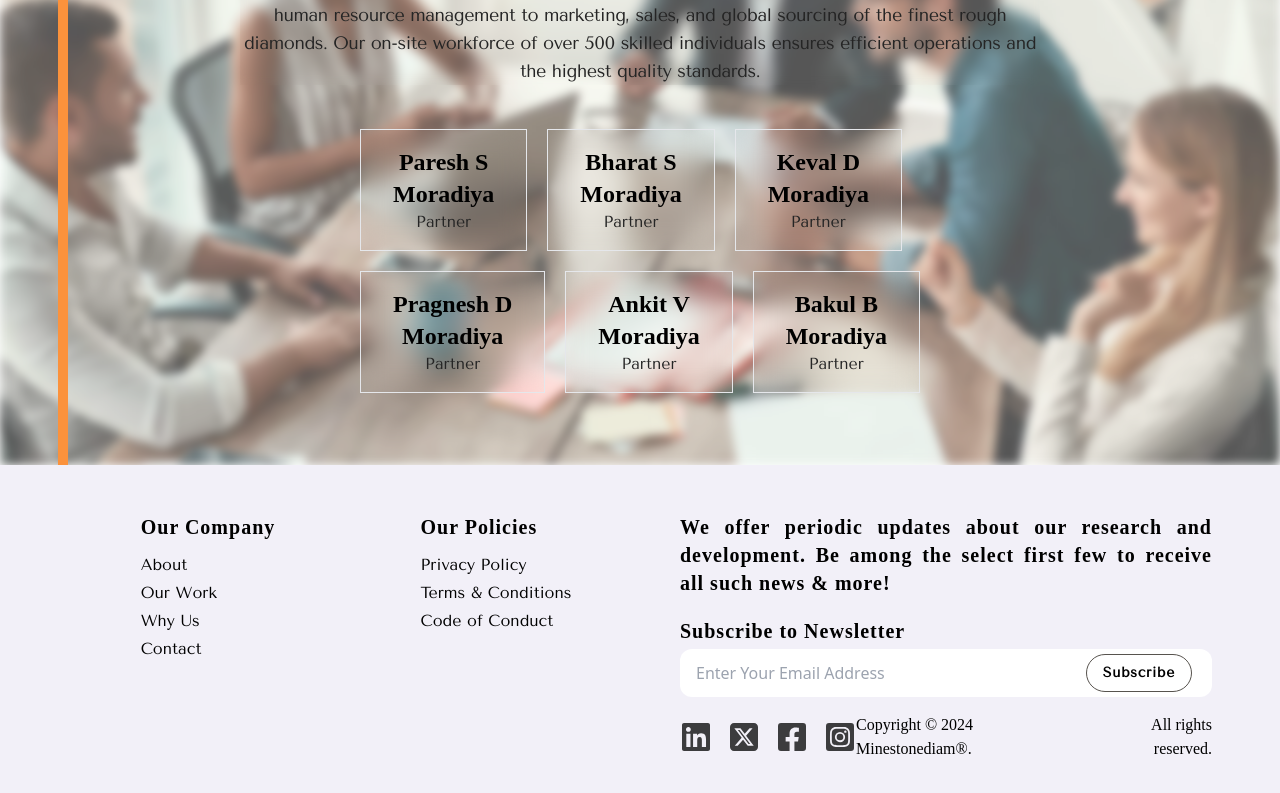
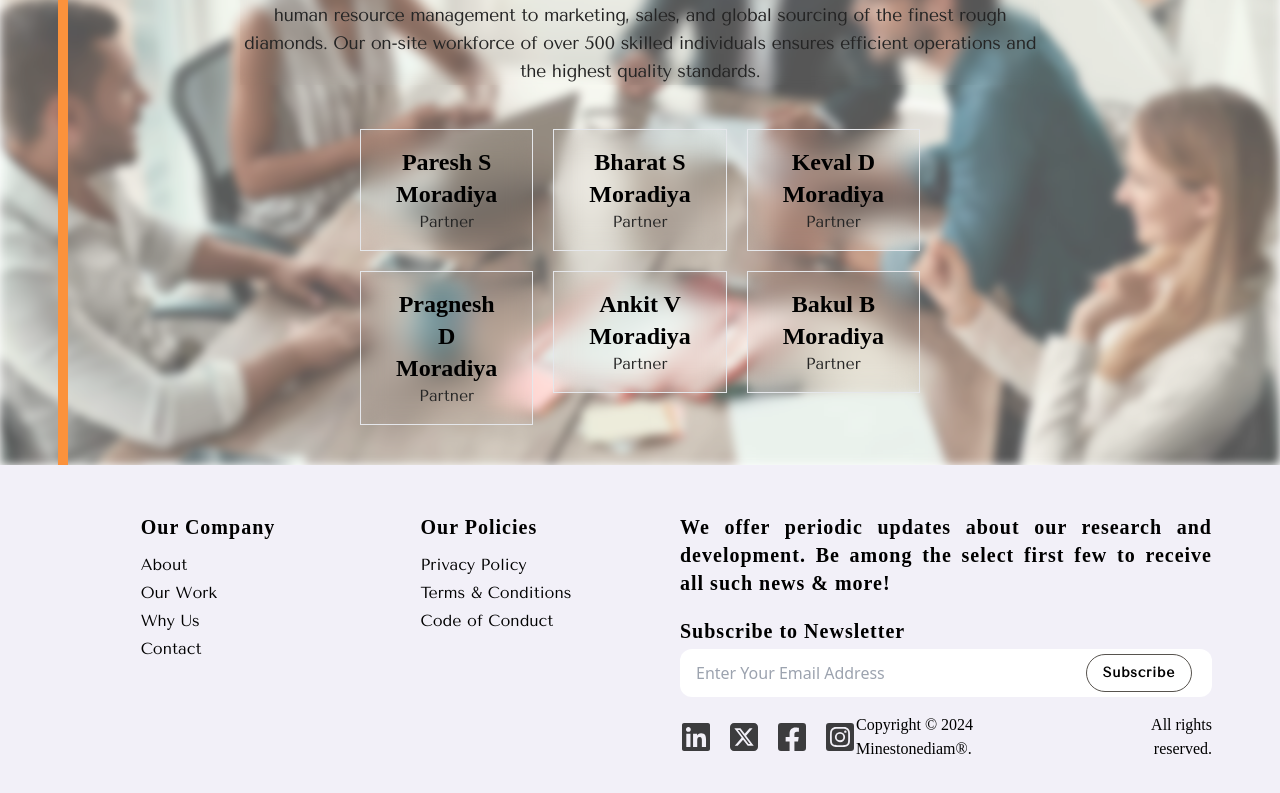
Before and after one commit to deep-sutariya/Minestone-Diam, a Next.js app: page /about in a window 1280 px wide. Shown: the part 2415-3208 px from the top of the page. Built offline with nearby package versions, Linux system fonts and the light colour scheme; a web font is replaced by a local one.

Commit message:
Update TeamCard.js

```diff
--- a/src/components/TeamCard.js
+++ b/src/components/TeamCard.js
@@ -2,7 +2,7 @@ import TranslateFragment from "./Animations/TranslateFragment"
 
 const TeamCard = ({ name, surname, role }) => {
     return (
-        <div className=" duration-150 min-w-1/4">
+        <div className=" duration-150 flex-1">
             <TranslateFragment y="100">
                 <div className=" flex-col gap-y-4 px-2 md:px-8 text-center py-2 md:py-4 border backdrop-blur-md hover:scale-105 duration-150 cursor-pointer">
                 <div className="flex flex-col justify-center items-center">
```
